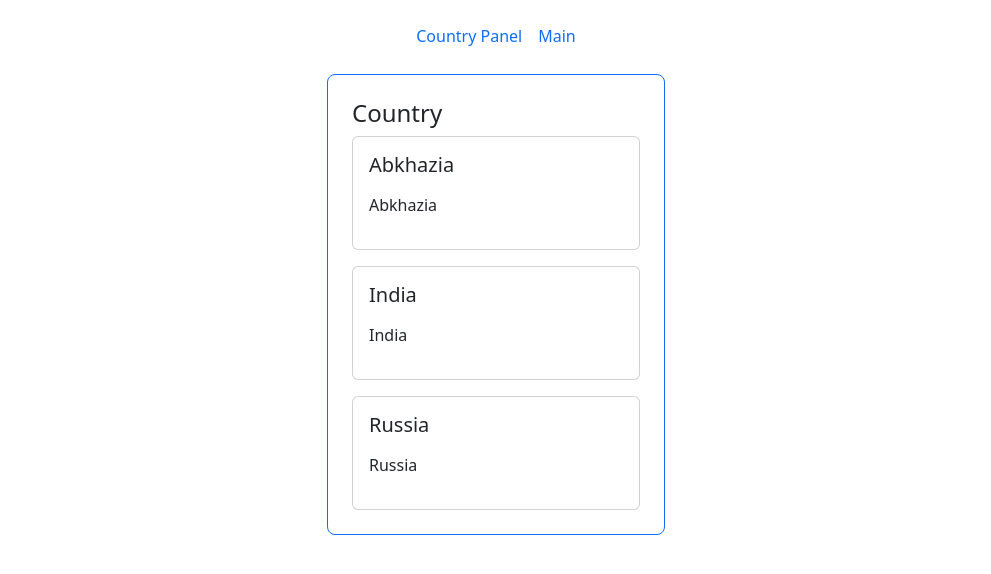
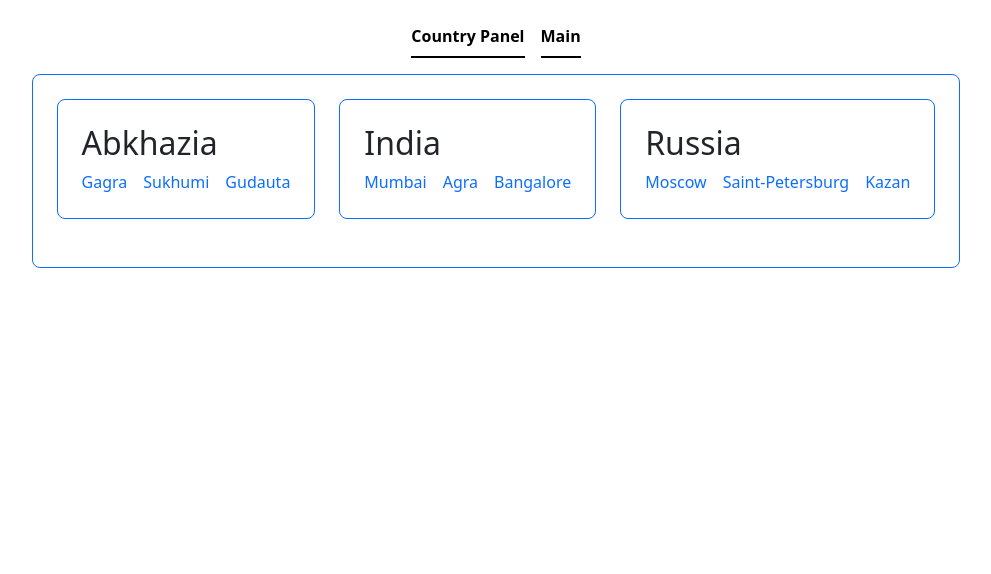
Before and after one commit to Tortik217/CountryCard, a React (Vite) app: page / in a window 1280 px wide. Shown: the top 574 px of the page, without its empty margins (144-1135 px from the left). Built offline with nearby package versions, Linux system fonts and the light colour scheme.

Commit message:
some logic navigate

```diff
--- a/src/index.css
+++ b/src/index.css
@@ -1,3 +1,11 @@
 @import 'bootstrap/dist/css/bootstrap.min.css';
 
 @import 'normalize.css';
+
+li {
+  list-style: none;
+}
+
+a {
+  text-decoration: none;
+}
--- a/src/main.jsx
+++ b/src/main.jsx
@@ -1,10 +1,28 @@
-import { StrictMode } from 'react'
-import { createRoot } from 'react-dom/client'
-import './index.css'
-import Root from './routes/root'
+import { createBrowserRouter, RouterProvider } from "react-router-dom";
+import { createRoot } from "react-dom/client";
+import Root from "./routes/root";
+import React from "react";
+import City from "./routes/components/City/City";
 
-createRoot(document.getElementById('root')).render(
-  <StrictMode>
-    <Root />
-  </StrictMode>,
-)
+import "./index.css";
+
+
+
+const router = createBrowserRouter([
+  {
+    path: "/",
+    element: <Root />,
+    children: [
+      {
+        path: "city/:id",
+        element: <City />,
+      },
+    ],
+  },
+]);
+
+createRoot(document.getElementById("root")).render(
+  <React.StrictMode>
+    <RouterProvider router={router} />
+  </React.StrictMode>
+);
--- a/src/normalize.css
+++ b/src/normalize.css
@@ -52,3 +52,11 @@ h1, h2, h3, h4, h5, h6 {
 #root, #__next {
   isolation: isolate;
 }
+
+/**
+  Упрощаем работу с изображениями
+ */
+img {
+    display: block;
+    max-width: 100%;
+}
--- a/src/routes/components/Cities/Cities.jsx
+++ b/src/routes/components/Cities/Cities.jsx
@@ -1,6 +1,4 @@
 import { nanoid } from "nanoid";
-import "../../../images";
-
 function Cities() {
   return [
     {
--- a/src/routes/components/Country/Country.jsx
+++ b/src/routes/components/Country/Country.jsx
@@ -1,9 +1,9 @@
-function Country({ children }) {
+function Country({ title, children }) {
   return (
-    <>
-      <h4>Country</h4>
+    <div className="mb-4 border border-primary rounded-3 p-4">
+      <h2>{title}</h2>
       {children}
-    </>
+    </div>
   );
 }
 
--- a/src/routes/components/CountryPanel/CountryPanel.jsx
+++ b/src/routes/components/CountryPanel/CountryPanel.jsx
@@ -1,20 +1,27 @@
 import City from "../City/City";
 import Country from "../Country/Country";
 import Cities from "../Cities/Cities";
+import { NavLink } from "react-router-dom";
+
 
 function CountryPanel() {
-  const films = Cities();
+  const countries = Cities();
 
   return (
     <div className="wrapper border border-primary rounded-3 p-4">
-      <div className="country">
-        <Country>
-          <div className="Cities d-flex flex-column gap-3">
-            {films.map((item) => (
-              <City key={item.id} city={item} />
-            ))}
-          </div>
-        </Country>
+      <div className="country d-flex gap-4 ">
+        {countries.map((country) => (
+          <Country key={country.id} title={country.title}>
+            <div className="Cities d-flex gap-3">
+              {country.cities.map((city) => (
+                // <City key={city.id} city={city} />
+                <li key={city.id}>
+                  <NavLink to={`/city/${city.id}`}>{city.title}</NavLink>
+                </li>
+              ))}
+            </div>
+          </Country>
+        ))}
       </div>
     </div>
   );
--- a/src/routes/components/Header/Header.jsx
+++ b/src/routes/components/Header/Header.jsx
@@ -1,15 +1,17 @@
+import { NavLink } from "react-router-dom";
+
 function Header() {
   return (
     <ul className="nav nav-underline m-3">
       <li className="nav-item">
-        <a className="nav-link" aria-current="page" href="#">
+        <NavLink className="nav-link" aria-current="page" to={"/"}>
           Country Panel
-        </a>
+        </NavLink>
       </li>
       <li className="nav-item">
-        <a className="nav-link" href="#">
+        <NavLink className="nav-link" to={"/"}>
           Main
-        </a>
+        </NavLink>
       </li>
     </ul>
   );
--- a/src/routes/root.jsx
+++ b/src/routes/root.jsx
@@ -3,11 +3,9 @@ import Header from "./components/Header/Header";
 
 function Root() {
   return (
-    <div className="
-    container
-    d-flex flex-column j
-    ustify-content-center
-    align-items-center">
+    <div
+      className="container d-flex flex-column justify-content-center align-items-center"
+    >
       <Header />
       <CountryPanel />
     </div>
```
